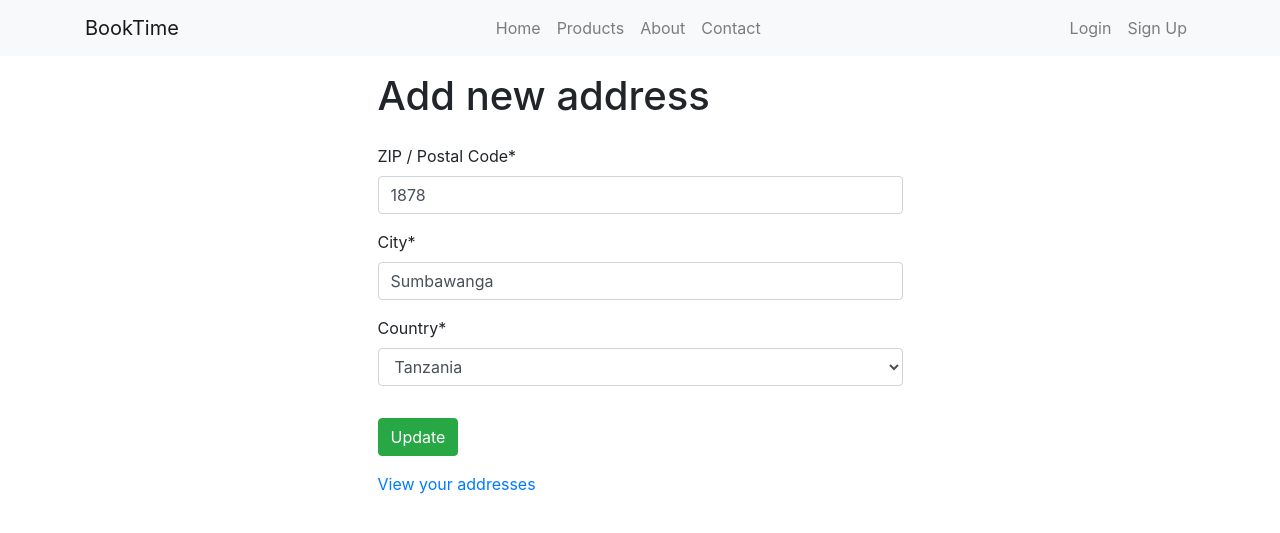
After one commit to ZendaInnocent/simple-online-book-store, a Django app: page /accounts/addresses/1/update/ in a window 1280 px wide. The commit adds this page. Shown: the top 533 px of the page. Run offline with Django 3.2, Linux system fonts and the light colour scheme; data comes from the database, SQL or seed files in the repository; both versions use the stored data as it was after the commit; some libraries are stand-ins or nearby versions.

Commit message:
feat: add address update page

```diff
--- a/accounts/templates/accounts/address_list.html
+++ b/accounts/templates/accounts/address_list.html
@@ -18,7 +18,7 @@
                         {{ address.country }}<br>
                     </div>
                     <div class="card-body">
-                        <a href="" class="btn btn-secondary">Update Address</a>
+                        <a href="{% url 'accounts:address-update' address.pk %}" class="btn btn-secondary">Update Address</a>
                         <a href="" class="btn btn-danger">Delete Address</a>
                         <a href="{% url 'accounts:address-create' %}" class="btn btn-primary">Add Address</a>
                     </div>
--- /dev/null
+++ b/accounts/templates/accounts/address_update.html
@@ -0,0 +1,20 @@
+{% extends 'main/base.html' %}
+{% load crispy_forms_tags %}
+
+{% block content %}
+
+    <div class="container col-md-6 my-3">
+        <h1>Add new address</h1>
+        <form class="pt-3" method="POST">
+            {% csrf_token %}
+            {{ form | crispy }}
+            <button type="submit" class="mt-3 btn btn-success">Update</button>
+        </form>
+        <div class="mt-3">
+            <p class="mb-2">
+                <a href="{% url 'accounts:address-list' %}">View your addresses</a>
+            </p>
+        </div>
+    </div>
+
+{% endblock content %}
--- a/accounts/urls.py
+++ b/accounts/urls.py
@@ -9,4 +9,5 @@ urlpatterns = [
     path('signup/', views.UserRegistrationView.as_view(), name='signup'),
     path('addresses/create/', views.AddressCreateView.as_view(), name='address-create'),
     path('addresses/', views.AddressListView.as_view(), name='address-list'),
+    path('addresses/<int:pk>/update/', views.AddressUpdateView.as_view(), name='address-update'),
 ]
--- a/accounts/views.py
+++ b/accounts/views.py
@@ -1,5 +1,5 @@
 from django.shortcuts import render
-from django.views.generic import CreateView, ListView
+from django.views.generic import CreateView, ListView, UpdateView
 from django.urls import reverse_lazy
 
 from accounts import forms
@@ -30,3 +30,10 @@ class AddressCreateView(CreateView):
         if form.is_valid():
             form.instance.user = self.request.user
         return super().form_valid(form)
+
+
+class AddressUpdateView(UpdateView):
+    model = Address
+    fields = ('zip_code', 'city', 'country', )
+    template_name = 'accounts/address_update.html'
+    success_url = reverse_lazy('accounts:address-list')
```
Also changed, not shown: db.sqlite3.
